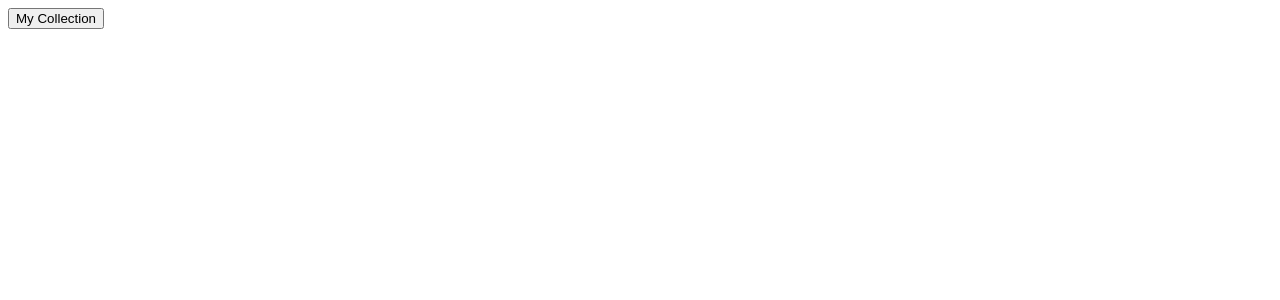
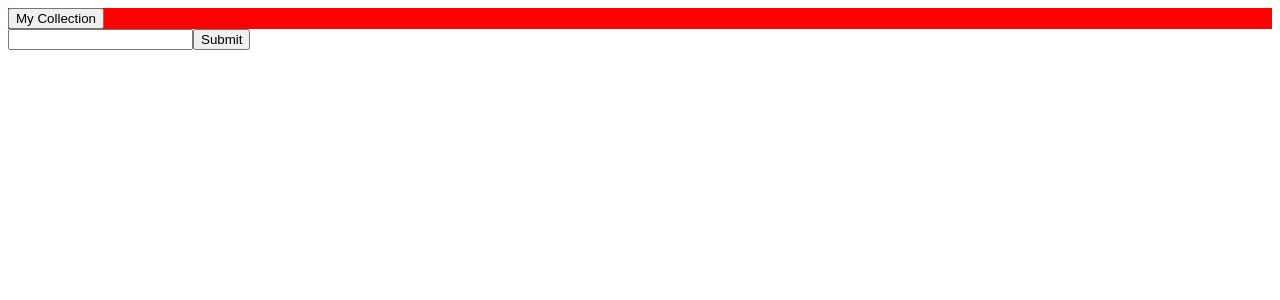
Before and after one commit to e-wilding/mtg-collection, a React app: page / in a window 1280 px wide. Shown: the top 300 px of the page. Built offline with nearby package versions, Linux system fonts and the light colour scheme; the HTML template or start-up script is replaced by a standard one.

Commit message:
Adds collection display component base

```diff
--- a/client/App.jsx
+++ b/client/App.jsx
@@ -1,10 +1,18 @@
 import React, { Component } from 'react';
 import MainContainer from './containers/MainContainer.jsx'
 
-const App = ({ props }) => (
-  <div>
-    <MainContainer></MainContainer>
-  </div>
-);
+class App extends Component {
+  constructor(props) {
+    super(props);
+  }
+
+  render() {
+    return(
+      <div>
+        <MainContainer/>
+      </div>
+    );
+  }
+}
 
 export default App;
--- /dev/null
+++ b/client/components/CollectionDisplay.jsx
@@ -0,0 +1,20 @@
+import React, { Component } from 'react';
+// const mtg = require('mtgsdk')
+
+class CollectionDisplay extends Component {
+    constructor(props) {
+      super(props);
+    }
+
+    render() {
+        return(
+            <div className="collectionDisplay">
+                <input type="text" id="cardsearch"></input>
+                <input type="button" value="Submit"/>
+                {/* List of cards in collection */}
+            </div>
+        );
+    }
+}
+
+export default CollectionDisplay;
--- a/client/components/CollectionsDisplay.jsx
+++ b/client/components/CollectionsDisplay.jsx
@@ -1,9 +1,9 @@
 import React from 'react';
 
 const CollectionsDisplay = (props) => (
-  <div className="collectionsBoxes">
-    {/* <button onClick={event => window.location.href='./collections.html'}>My Collection</button> */}
-    <button onClick={console.log("CLICKED")}>My Collection</button>
+  <div className="collectionsList">
+    <button onClick={console.log("CREATE NEW COLLECTION")}>My Collection</button>
+    {/* List of deck collections */}
   </div>
 );
 
--- a/client/containers/MainContainer.jsx
+++ b/client/containers/MainContainer.jsx
@@ -12,6 +12,8 @@
 import React, { Component } from 'react';
 import { connect } from 'react-redux';
 import CollectionsDisplay from '../components/CollectionsDisplay.jsx';
+import CollectionDisplay from '../components/CollectionDisplay.jsx';
+
  // import from child components...
 //  import MarketsContainer from './MarketsContainer.jsx'
 //  import TotalsDisplay from '../components/TotalsDisplay.jsx'
@@ -26,10 +28,22 @@ import CollectionsDisplay from '../components/CollectionsDisplay.jsx';
 
  });
 
- const MainContainer = ({ props }) => (
-    <div className="container">
-        <CollectionsDisplay></CollectionsDisplay>
-    </div>
-)
+ class MainContainer extends Component {
+    constructor(props) {
+      super(props);
+    }
+    render() {
+        return(
+            <div className="container">
+                {
+                    <CollectionsDisplay></CollectionsDisplay>
+                }
+                {
+                    <CollectionDisplay></CollectionDisplay>
+                }
+            </div>
+        );
+    }
+}
 
 export default connect(mapStateToProps, mapDispatchToProps)(MainContainer);
--- a/client/index.js
+++ b/client/index.js
@@ -11,7 +11,7 @@ if (module.hot) module.hot.accept()
 render(
     // wrap the App in the Provider and pass in the store
     <Provider store={store}>
-        <App/>
+        <App></App>
     </Provider>,
     document.getElementById('root')
 );
--- a/client/styles.css
+++ b/client/styles.css
@@ -1,7 +1,11 @@
 body {
-    background: white
-  }
+  background: white
+}
+
+.collectionsList {
+  background: red;
+}
 
 ::placeholder {
     color: gray;
-  }
+}
--- a/package.json
+++ b/package.json
@@ -11,6 +11,7 @@
     "babel-loader": "^8.2.2",
     "css-loader": "^5.1.2",
     "mini-css-extract-plugin": "^1.3.9",
+    "mtgsdk": "^0.4.3",
     "postcss-loader": "^5.1.0",
     "react": "^17.0.1",
     "react-dom": "^17.0.1",
```
